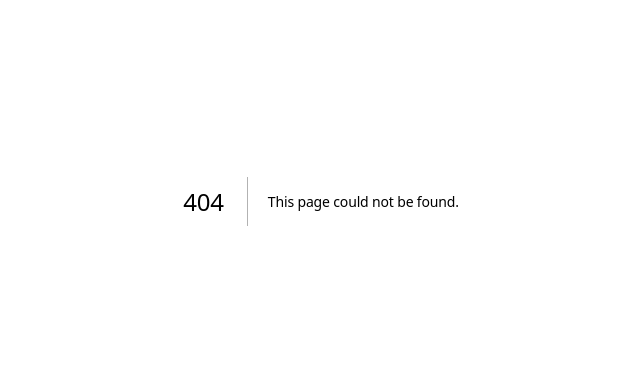
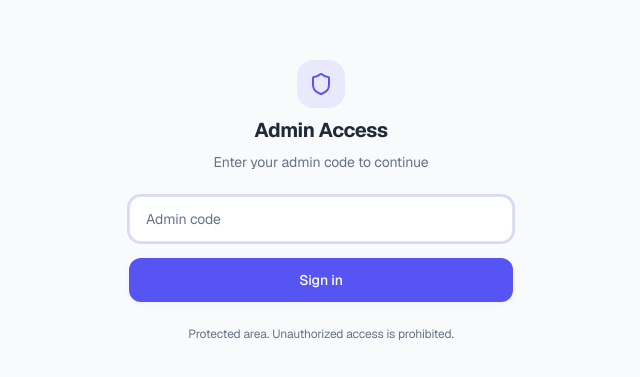
Before and after one commit to ChandrakantaMandal/EduTrack, a Next.js app: page /admin/login in a window 1280 px wide. Before the commit this address had no page. Shown: the part 199-576 px from the top of the page, without its empty margins (319-959 px from the left). Built offline with nearby package versions, Linux system fonts and the light colour scheme.

Commit message:
Add Admin Auth

```diff
--- a/app/admin/dashboard/page.tsx
+++ b/app/admin/dashboard/page.tsx
@@ -1,4 +1,4 @@
-import { requireAuth } from "@/module/auth/utils/auth-utils"
+import { requireAdminAuth } from "@/module/auth/utils/admin-auth-utils"
 import { AdminLayout } from "@/components/admin-layout"
 import { Card, CardContent } from "@/components/ui/card"
 import {
@@ -11,10 +11,9 @@ import {
 } from "lucide-react"
 
 export default async function AdminDashboard() {
-  const { user } = await requireAuth()
-
+  await requireAdminAuth()
   return (
-    <AdminLayout user={user}>
+    <AdminLayout>
       <div className="space-y-8">
         <div className="flex flex-col justify-between gap-2 sm:flex-row sm:items-center">
           <div>
--- a/app/admin/layout.tsx
+++ /dev/null
@@ -1,10 +0,0 @@
-import { requireAuth } from "@/module/auth/utils/auth-utils"
-
-export default async function AdminRootLayout({
-  children,
-}: {
-  children: React.ReactNode
-}) {
-  await requireAuth()
-  return <>{children}</>
-}
--- /dev/null
+++ b/app/admin/login/page.tsx
@@ -0,0 +1,52 @@
+import { Shield } from "lucide-react"
+import { adminLogin } from "@/module/auth/utils/admin-auth-utils"
+
+export default async function AdminLoginPage(props: {
+  searchParams?: Promise<{ error?: string }>
+}) {
+  const searchParams = await props.searchParams
+  const error = searchParams?.error
+
+  return (
+    <div className="flex min-h-dvh items-center justify-center bg-background p-4">
+      <div className="w-full max-w-sm space-y-6">
+        <div className="space-y-2 text-center">
+          <div className="mx-auto flex h-12 w-12 items-center justify-center rounded-2xl bg-primary/10">
+            <Shield className="h-6 w-6 text-primary" />
+          </div>
+          <h1 className="text-xl font-bold tracking-tight text-foreground">
+            Admin Access
+          </h1>
+          <p className="text-sm text-muted-foreground">
+            Enter your admin code to continue
+          </p>
+        </div>
+
+        <form action={adminLogin} className="space-y-4">
+          {error && (
+            <p className="rounded-xl bg-destructive/10 px-4 py-2.5 text-sm text-destructive">
+              Invalid admin code
+            </p>
+          )}
+          <input
+            type="password"
+            name="code"
+            placeholder="Admin code"
+            autoFocus
+            className="w-full rounded-xl border bg-card px-4 py-3 text-sm text-foreground transition outline-none placeholder:text-muted-foreground focus:ring-2 focus:ring-primary/20"
+          />
+          <button
+            type="submit"
+            className="w-full rounded-xl bg-primary py-3 text-sm font-medium text-primary-foreground shadow-sm transition hover:opacity-90"
+          >
+            Sign in
+          </button>
+        </form>
+
+        <p className="text-center text-xs text-muted-foreground">
+          Protected area. Unauthorized access is prohibited.
+        </p>
+      </div>
+    </div>
+  )
+}
--- a/app/admin/reports/page.tsx
+++ b/app/admin/reports/page.tsx
@@ -1,11 +1,11 @@
-import { requireAuth } from "@/module/auth/utils/auth-utils"
+import { requireAdminAuth } from "@/module/auth/utils/admin-auth-utils"
 import { AdminLayout } from "@/components/admin-layout"
 import { ReportsPage } from "@/components/admin/reports-wrapper"
 
 export default async function AdminReports() {
-  const { user } = await requireAuth()
+  await requireAdminAuth()
   return (
-    <AdminLayout user={user}>
+    <AdminLayout>
       <ReportsPage />
     </AdminLayout>
   )
--- a/app/admin/schedule/page.tsx
+++ b/app/admin/schedule/page.tsx
@@ -1,11 +1,11 @@
-import { requireAuth } from "@/module/auth/utils/auth-utils"
+import { requireAdminAuth } from "@/module/auth/utils/admin-auth-utils"
 import { AdminLayout } from "@/components/admin-layout"
 import { SchedulePage } from "@/components/admin/schedule-wrapper"
 
 export default async function AdminSchedule() {
-  const { user } = await requireAuth()
+  await requireAdminAuth()
   return (
-    <AdminLayout user={user}>
+    <AdminLayout>
       <SchedulePage />
     </AdminLayout>
   )
--- a/app/admin/settings/page.tsx
+++ b/app/admin/settings/page.tsx
@@ -1,11 +1,11 @@
-import { requireAuth } from "@/module/auth/utils/auth-utils"
+import { requireAdminAuth } from "@/module/auth/utils/admin-auth-utils"
 import { AdminLayout } from "@/components/admin-layout"
 import { SettingsPage } from "@/components/admin/settings-wrapper"
 
 export default async function AdminSettings() {
-  const { user } = await requireAuth()
+  await requireAdminAuth()
   return (
-    <AdminLayout user={user}>
+    <AdminLayout>
       <SettingsPage />
     </AdminLayout>
   )
--- a/app/admin/subjects/page.tsx
+++ b/app/admin/subjects/page.tsx
@@ -1,11 +1,11 @@
-import { requireAuth } from "@/module/auth/utils/auth-utils"
+import { requireAdminAuth } from "@/module/auth/utils/admin-auth-utils"
 import { AdminLayout } from "@/components/admin-layout"
 import { SubjectsPage } from "@/components/admin/subjects-wrapper"
 
 export default async function AdminSubjects() {
-  const { user } = await requireAuth()
+  await requireAdminAuth()
   return (
-    <AdminLayout user={user}>
+    <AdminLayout>
       <SubjectsPage />
     </AdminLayout>
   )
--- a/app/admin/users/page.tsx
+++ b/app/admin/users/page.tsx
@@ -1,11 +1,11 @@
-import { requireAuth } from "@/module/auth/utils/auth-utils"
+import { requireAdminAuth } from "@/module/auth/utils/admin-auth-utils"
 import { AdminLayout } from "@/components/admin-layout"
 import { UsersPage } from "@/components/admin/users-wrapper"
 
 export default async function AdminUsers() {
-  const { user } = await requireAuth()
+  await requireAdminAuth()
   return (
-    <AdminLayout user={user}>
+    <AdminLayout>
       <UsersPage />
     </AdminLayout>
   )
--- a/app/page.tsx
+++ b/app/page.tsx
@@ -102,6 +102,12 @@ export default async function Page() {
             className="rounded-lg bg-primary px-5 py-2 text-sm font-medium text-primary-foreground transition hover:opacity-90"
           >
             Get Started
+          </Link>
+          <Link
+            href="/admin  /login"
+            className="text-sm text-muted-foreground transition hover:text-foreground"
+          >
+            Admin Sign in
           </Link>
         </div>
       </header>
--- a/components/admin-layout.tsx
+++ b/components/admin-layout.tsx
@@ -1,18 +1,14 @@
 "use client"
 
-import { useState } from "react"
+import { useState, useTransition } from "react"
 import { AdminSidebar } from "@/components/admin-sidebar"
-import { Menu, X, Shield } from "lucide-react"
-import { ProfileMenu } from "@/components/profile"
+import { Menu, X, Shield, LogOut } from "lucide-react"
 import { Input } from "@/components/ui/input"
+import { adminLogout } from "@/module/auth/utils/admin-auth-utils"
 
-interface Props {
-  user: { name?: string | null; email?: string | null; image?: string | null }
-  children: React.ReactNode
-}
-
-export function AdminLayout({ user, children }: Props) {
+export function AdminLayout({ children }: { children: React.ReactNode }) {
   const [sidebarOpen, setSidebarOpen] = useState(false)
+  const [pending, startTransition] = useTransition()
 
   return (
     <div className="min-h-screen bg-gradient-to-br from-background via-background to-muted/30">
@@ -64,7 +60,13 @@ export function AdminLayout({ user, children }: Props) {
             <span className="hidden rounded-full bg-muted px-2.5 py-1 text-xs text-muted-foreground sm:inline">
               Admin
             </span>
-            <ProfileMenu user={user} />
+            <button
+              onClick={() => startTransition(() => adminLogout())}
+              disabled={pending}
+              className="flex h-9 w-9 items-center justify-center rounded-lg transition hover:bg-destructive/10"
+            >
+              <LogOut className="h-4 w-4 text-destructive" />
+            </button>
           </div>
         </header>
 
--- /dev/null
+++ b/module/auth/utils/admin-auth-utils.ts
@@ -0,0 +1,42 @@
+"use server"
+import { cookies } from "next/headers"
+import { redirect } from "next/navigation"
+import crypto from "crypto"
+
+const COOKIE_NAME = "admin_token"
+
+function token(): string {
+  const secret = process.env.ADMIN_SECRET
+  if (!secret) throw new Error("ADMIN_SECRET env var not set")
+  return crypto
+    .createHash("sha256")
+    .update(secret + "::admin")
+    .digest("hex")
+}
+
+export async function requireAdminAuth() {
+  const cookieStore = await cookies()
+  if (cookieStore.get(COOKIE_NAME)?.value !== token()) redirect("/admin/login")
+}
+
+export async function adminLogin(formData: FormData) {
+  const code = formData.get("code") as string
+  if (!code || code !== process.env.ADMIN_SECRET)
+    redirect("/admin/login?error=1")
+
+  const cookieStore = await cookies()
+  cookieStore.set(COOKIE_NAME, token(), {
+    httpOnly: true,
+    secure: process.env.NODE_ENV === "production",
+    sameSite: "lax",
+    maxAge: 60 * 60 * 8,
+    path: "/",
+  })
+  redirect("/admin/dashboard")
+}
+
+export async function adminLogout() {
+  const cookieStore = await cookies()
+  cookieStore.delete(COOKIE_NAME)
+  redirect("/admin/login")
+}
```
Also changed, not shown: 1 other file (tests, documents, lock files or other folders).
